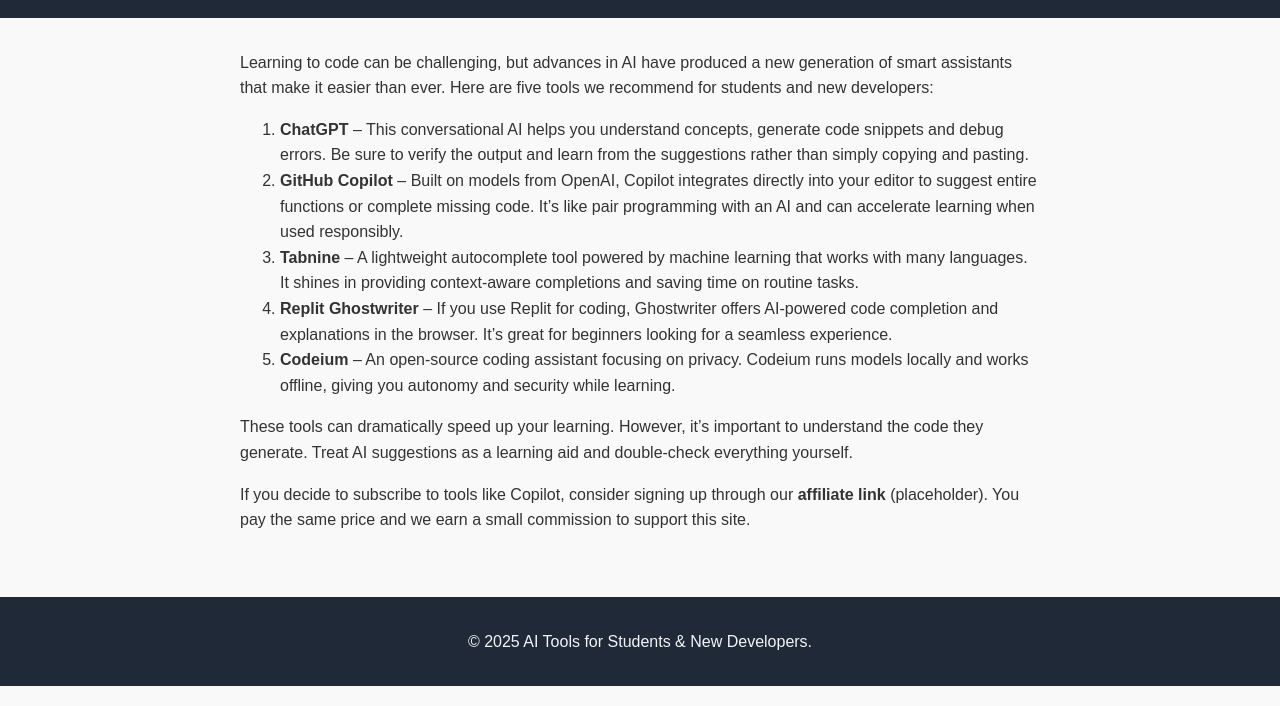
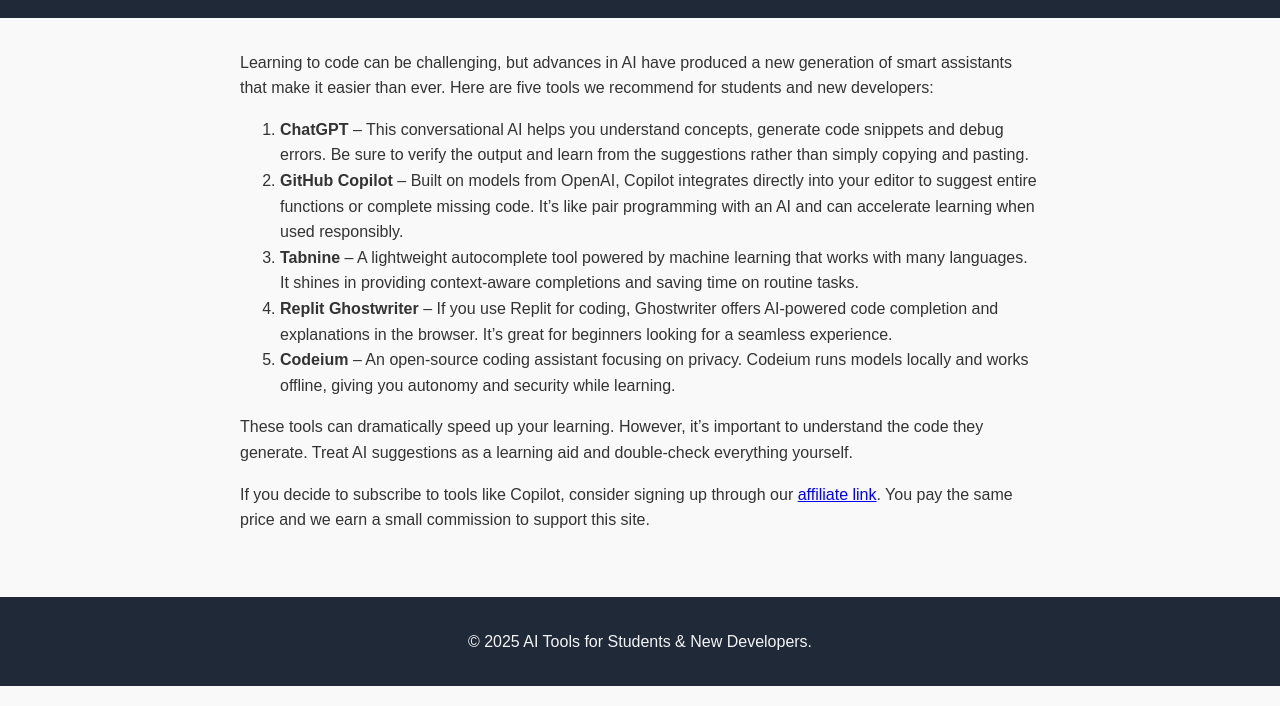
Before and after one commit to N3tFreak/ai-tools-blog, a plain HTML site: page posts/post1.html in a window 1280 px wide. Shown: the part 94-800 px from the top of the page. Drawn offline with Linux system fonts and the light colour scheme.

Commit message:
Update post1.html to include affiliate link anchor

```diff
--- a/posts/post1.html
+++ b/posts/post1.html
@@ -34,7 +34,7 @@
             </li>
         </ol>
         <p>These tools can dramatically speed up your learning. However, it’s important to understand the code they generate. Treat AI suggestions as a learning aid and double‑check everything yourself.</p>
-        <p>If you decide to subscribe to tools like Copilot, consider signing up through our <strong>affiliate link</strong> (placeholder). You pay the same price and we earn a small commission to support this site.</p>
+        <p>If you decide to subscribe to tools like Copilot, consider signing up through our <a href="YOUR_AFFILIATE_LINK_HERE" target="_blank" rel="nofollow">affiliate link</a>. You pay the same price and we earn a small commission to support this site.</p>
     </main>
     <footer>
         <p>&copy; 2025 AI Tools for Students & New Developers.</p>
```
